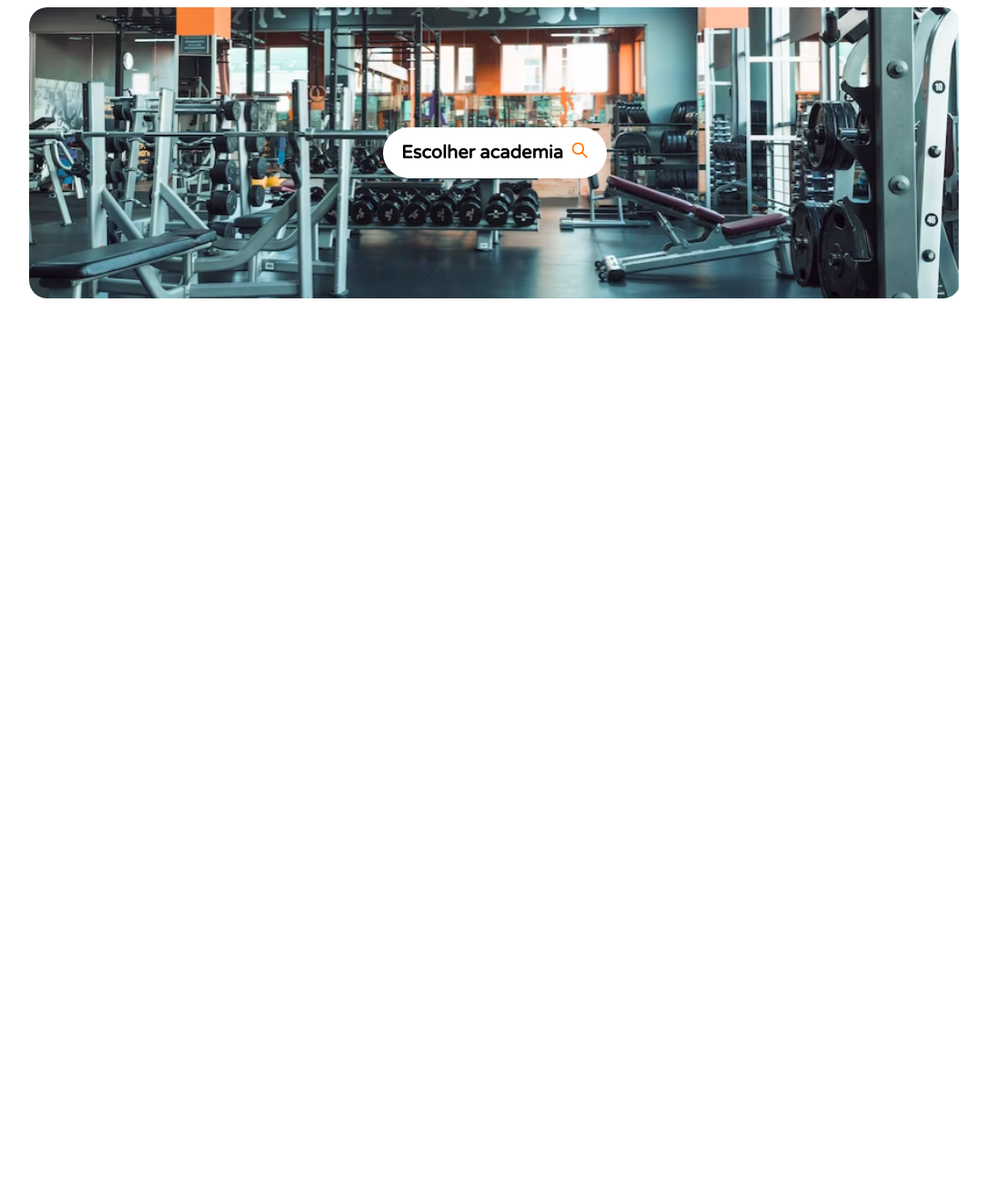
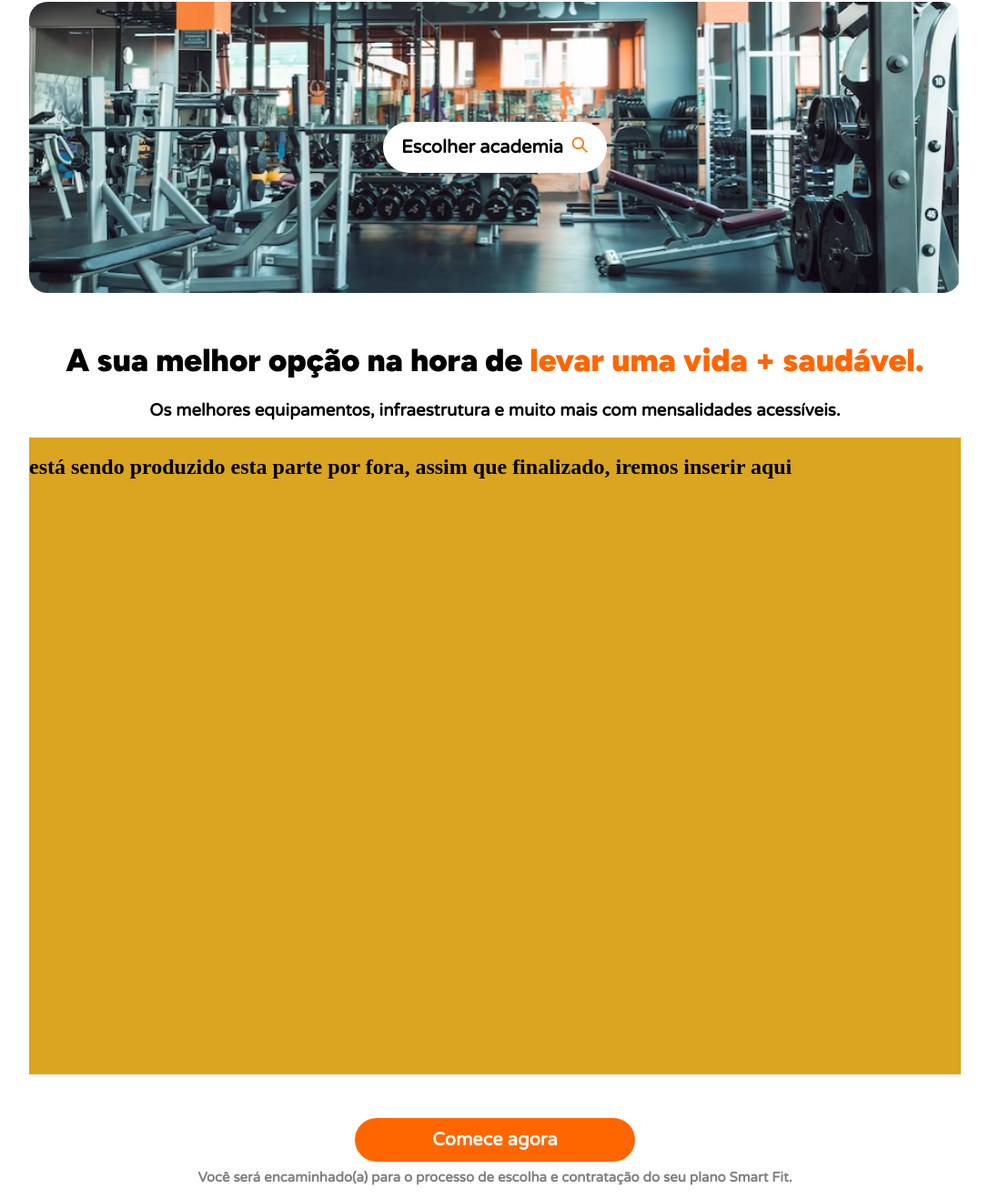
Before and after one commit to BarbosaPereira/alphaFit, a plain HTML site: page index.html in a window 1280 px wide. Shown: the part 593-1911 px from the top of the page at 91% size, without its empty margins (96-1183 px from the left). Before the commit the page ends 941 px from the top, so only its background shows below. Drawn offline with Linux system fonts and the light colour scheme.

Commit message:
add value section

```diff
--- a/css/components/button-startnow.css
+++ b/css/components/button-startnow.css
@@ -1,11 +1,11 @@
 .button-startnow{
-    color: black;
+    color: #FFF;
     padding: 8px 25px ;
     font-size: 16px;
     font-family: 'Varela Round', sans-serif;
     text-decoration: none;
     background-color: #ff6600;
-    border-radius: 50px;
+    border-radius: 60px;
 }
 
 .button-startnow:hover{
@@ -15,3 +15,9 @@
 .button-startnow.-header{
     margin-left: 20px;
 }
+
+.button-startnow.-valores{
+    padding: 12px 85px;
+    font-size: 20px;
+    font-weight: bold;
+}
--- /dev/null
+++ b/css/components/subtitle-main.css
@@ -0,0 +1,9 @@
+.subtitle{
+    font-family: "Varela round";
+}
+
+.subtitle.-redirecionamento{
+    color: grey;
+    font-size: 15px;
+    margin-top: 20px;
+}
--- a/css/components/title-main.css
+++ b/css/components/title-main.css
@@ -3,7 +3,7 @@
     display: flex;
     font-family: 'figtree', sans-serif;
     font-weight: bold;
-    font-size: 40px;
+    font-size: 35px;
     align-items: center;
     justify-content: center;
     margin: 23px 0px;
--- /dev/null
+++ b/css/section-valores.css
@@ -0,0 +1,20 @@
+.section-valores{
+    flex-direction: column;
+    margin-top: 30px;
+    width: 100%;
+    display: flex;
+    text-align: center;
+    justify-content: center;
+}
+/* .container-comece-agora{
+    display: flex;
+    flex-direction: column;
+} */
+
+.tabela-valores{
+    width: 100%;
+    display: flex;
+    height: 700px;
+    background-color:goldenrod;
+    margin-bottom: 60px;
+}
--- a/index.html
+++ b/index.html
@@ -20,7 +20,8 @@
     <link rel="stylesheet" href="css/components/title-main.css">
     <link rel="stylesheet" href="css/components/image-with-button.css">
     <link rel="stylesheet" href="css/components/span-main.css">
-
+    <link rel="stylesheet" href="css/components/subtitle-main.css">
+    <link rel="stylesheet" href="css/section-valores.css">
 </head>
 
 <body class="body-main">
@@ -47,6 +48,20 @@
             <a class="title -escolher"href="">Escolher academia <span><img  class="span" src="./assets/lupa.png" height="20px" width="20px" alt=""></span></a>
         </div>
     </section>
+    <section class="section-valores">
+        <div class="container-title">
+            <h1 class="title">A sua melhor opção na hora de <span class="span">levar uma vida + saudável.</span></h1>
+            <h3 class="subtitle">Os melhores equipamentos, infraestrutura e muito mais com mensalidades acessíveis.</h3>
+        </div>
+        <div class="tabela-valores">
+            <h2>está sendo produzido esta parte por fora, assim que finalizado, iremos inserir aqui</h2>
+        </div>
+        <div class="container-comece-agora">
+            <a class="button-startnow -valores" href="">Comece agora</a>
+            <h3 class="subtitle -redirecionamento">Você será encaminhado(a) para o processo de escolha e contratação do seu plano Smart Fit.</h3>
+        </div>
+    </section>
+
 </body>
 
 </html>
```
